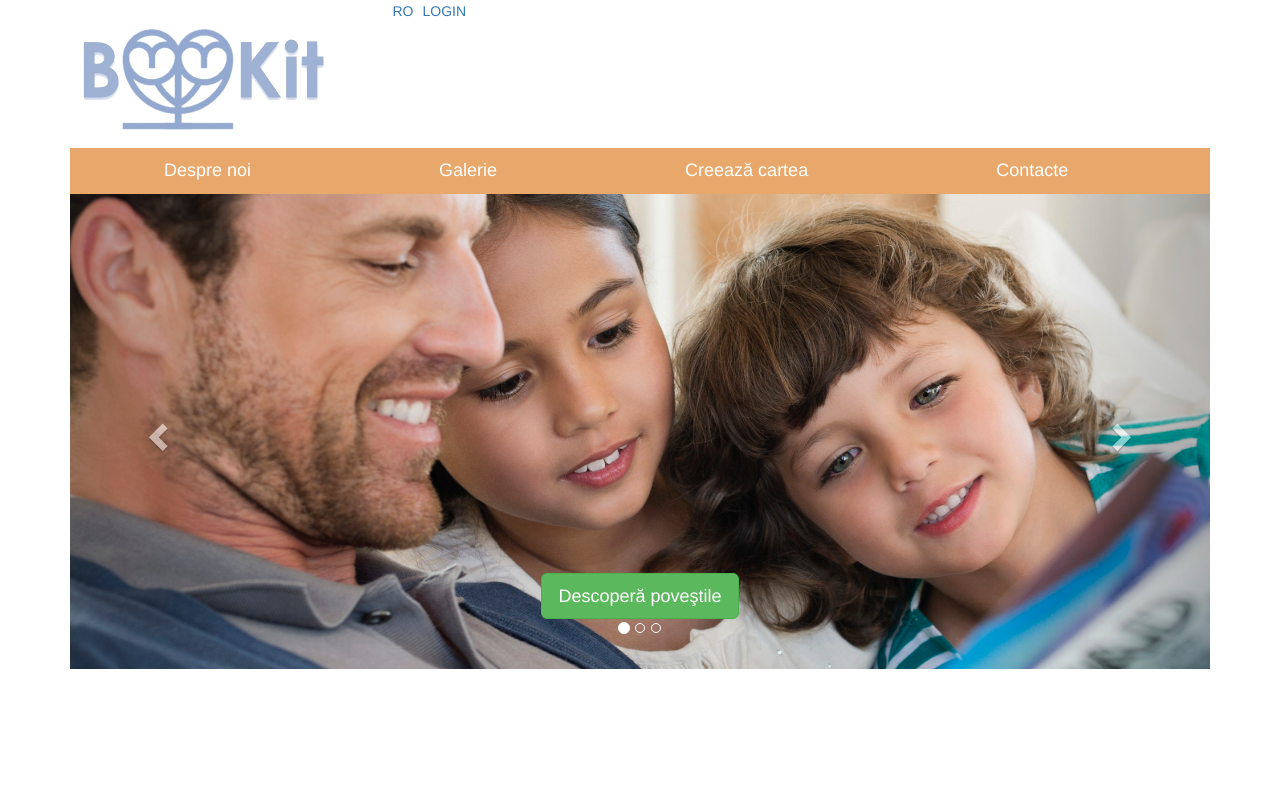
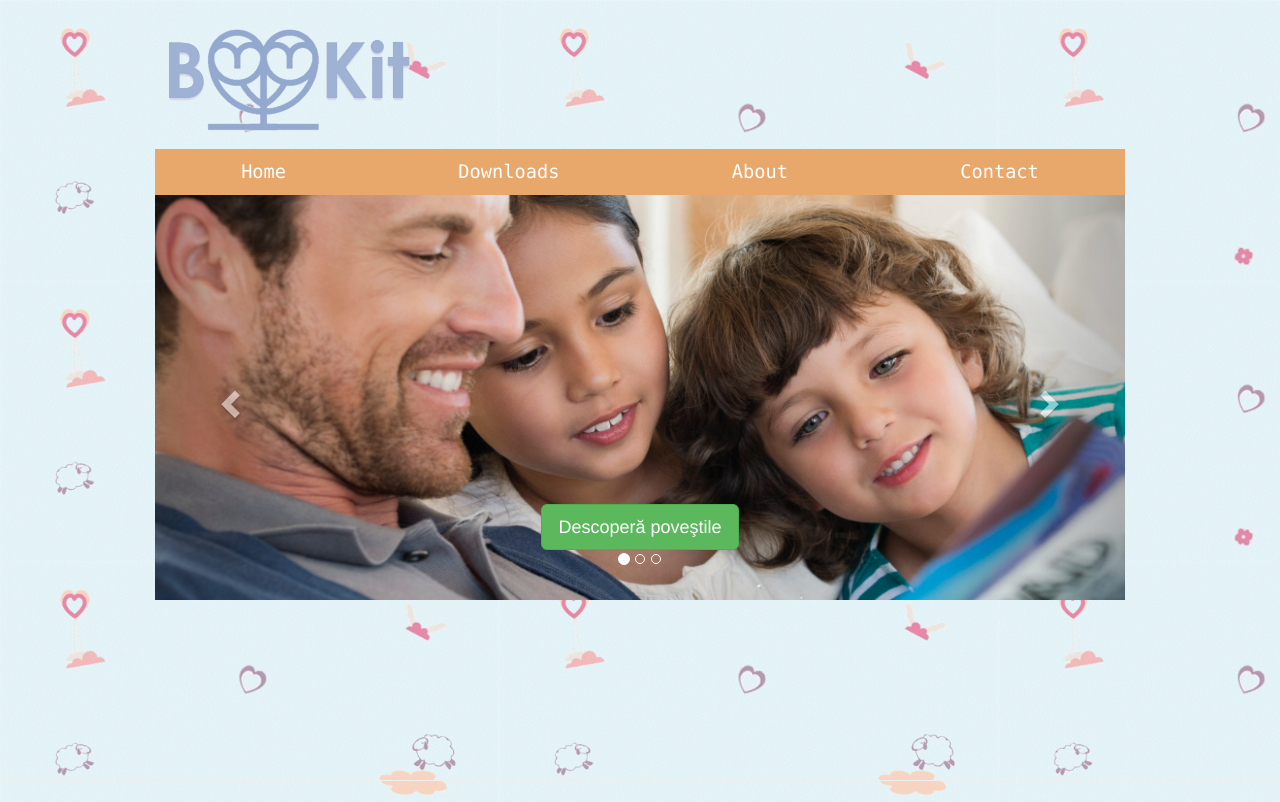
Before and after one commit to mark-graciov/bookit, a Django app: page / in a window 1280 px wide; the page is wider, and only the part inside the window is pictured. Shown: the top 802 px of that part. Before the commit the page ends 669 px from the top of that part, so only its background shows below. Run offline with Django 3.2, Linux system fonts and the light colour scheme; data that the repository does not hold is empty; parts of the project's set-up code (start-up, migrations or seed data) failed here and were passed over; some libraries are stand-ins or nearby versions.

Commit message:
Initial commit

```diff
--- a/bookit/wsgi.py
+++ b/bookit/wsgi.py
@@ -13,4 +13,7 @@ from django.core.wsgi import get_wsgi_application
 
 os.environ.setdefault("DJANGO_SETTINGS_MODULE", "bookit.settings")
 
+from whitenoise.django import DjangoWhiteNoise
+
 application = get_wsgi_application()
+application = DjangoWhiteNoise(application)
--- a/booksite/static/booksite/css/styles.css
+++ b/booksite/static/booksite/css/styles.css
@@ -1,14 +1,39 @@
+body {
+    font-family: "Times New Roman";
+}
+
 /* MENU */
+body{
+    background-size: 39%;
+    background-image: url("img/clouds.gif");
+    background-repeat: repeat;
+}
+nav{
+    font-family: 'Lucida Console';
+    font-size: 14pt;
+    font-style: bold;
+}
+#container{
+    width: 1000px;
+}
+
+/* languages */
+.flag-icon-ro {
+    background-image: url(../flags/1x1/ro.svg);
+}
+
 .menu {
-    list-style-type: none;
-    margin: 0;
-    padding: 0;
+
     overflow: hidden;
     background-color: #E8A86C;
 }
 
 .menu li {
     float: left;
+
+}
+.navbar-justified{
+
 }
 
 .menu a {
@@ -16,13 +41,12 @@
     color: white;
     text-align: center;
     padding: 3px 4px;
-    margin-left: 90px;
-    margin-right: 90px;
+
     text-decoration: none;
 }
 
 .menu a:hover:not(.active) {
-    background-color: #e4e4e4;
+    background-color: #eec298;
 }
 
 .active {
@@ -38,13 +62,15 @@
     border: 1px solid #b4bec2
 }
 
+#tales{
+    background-color: white;
+}
+
 .create-form {
     padding: 20px;
 }
 
-.body {
-    background-image: url('../img/nuage1.png');
-}
+
 
 .header2 {
     background-color: #ffffff;
@@ -68,8 +94,8 @@
 }
 
 .littleimg {
-    height: 100%;
-    width: 100%
+    height: 120%;
+    width: 120%
 }
 
 .logo {
@@ -214,3 +240,20 @@
 }
 
 /* CSS for '#despre_noi' template*/
+
+
+
+
+
+footer {
+    display: block;
+
+
+}
+#footer{
+    width: 1000px;
+
+}
+#footer-cont{
+    margin: 30px;
+}
--- a/booksite/templates/booksite/base.html
+++ b/booksite/templates/booksite/base.html
@@ -8,7 +8,6 @@
     <meta name="viewport" content="width=device-width, initial-scale=1">
     <!-- The above 3 meta tags *must* come first in the head; any other head content must come *after* these tags -->
     <title>Bookit</title>
-
     <!-- Bootstrap -->
     <link rel="stylesheet" href="https://maxcdn.bootstrapcdn.com/bootstrap/3.3.6/css/bootstrap.min.css"
           integrity="sha384-1q8mTJOASx8j1Au+a5WDVnPi2lkFfwwEAa8hDDdjZlpLegxhjVME1fgjWPGmkzs7" crossorigin="anonymous">
@@ -16,47 +15,39 @@
 
     <link href='http://fonts.googleapis.com/css?family=Berkshire+Swash' rel='stylesheet' type='text/css'>
     <link rel="stylesheet" href="http://maxcdn.bootstrapcdn.com/bootstrap/3.3.6/css/bootstrap.min.css">
+
 </head>
 
-<body style="background-image: url("C:/bookit/booksite/static/booksite/img/clouds.gif")">
+<body>
 
-<div class="container">
+<div class="container" id="container">
     <div class="row">
         <div class="col-md-3">
             <a class="nolink" href="{% url 'tale_list' %}">
                 <img src="{% static 'booksite/img/logotransp.png' %}" class="littleimg logo">
             </a>
         </div>
+        <div class="col-md-7">
+
+        </div>
         <div class="col-md-1">
 
-            <div class="row">
-
-                <div class="col-md-3">
-                    <img src="{% static 'booksite/img/logotransp.png' %}" class="littleimg logo">
-                </div>
-                <div class="col-md-6">
-                </div>
-                <div class="col-md-1">
-                    <a href="#">RO</a>
-                </div>
-                <div class="col-md-2">
-                    <a href="#">LOGIN</a>
-                </div>
-
-            </div>
-
-
+            <span class="flag-icon flag-icon-ro"></span>
         </div>
     </div>
 
 
     <div class="menu-container">
-        <ul class="menu">
-            <li><a class="active" href="#"><h4>Despre noi</h4></a></li>
-            <li><a href="#"><h4>Galerie</h4></a></li>
-            <li><a href="#"><h4>Creează cartea</h4></a></li>
-            <li><a href="#"><h4>Contacte</h4></a></li>
-        </ul>
+        <nav>
+                  <ul class="menu nav nav-justified">
+                    <li class="active"><a href="/">Home</a></li>
+
+
+                    <li><a href="">Downloads</a></li>
+                    <li><a href="/despre_noi">About</a></li>
+                    <li><a href="#">Contact</a></li>
+                  </ul>
+        </nav>
     </div>
 
 
@@ -76,5 +67,30 @@
     {% block last %}
     {% endblock %}
 </div>
+
+<div style="height: 60px"></div>
+<hr>
+<footer>
+    <div id="footer" class="container">
+        <div id="footer-cont" class="container">
+            <div class="row">
+                <div class="col-sm-5">
+                    <h5>Copyright &copy; "Bookit" 2016</h5>
+                </div>
+                <div class="col-md-2">
+                    <h4>Follow us on</h4>
+                </div>
+                <div class="col-sm-1">
+                    <a target="_blank" title="find us on Facebook" href="http://www.facebook.com/bookitmd"><img alt="follow me on facebook" src="//login.create.net/images/icons/user/facebook_30x30.png" border=0></a>
+                </div>
+                <div class="col-sm-1">
+                    <a target="_blank" title="follow me on twitter" href="http://www.twitter.com/PLACEHOLDER"><img alt="follow me on twitter" src="//login.create.net/images/icons/user/twitter_30x30.png" border=0></a>
+                </div>
+            </div>
+        </div>
+    </div>
+    <div style="height: 100px"></div>
+
+</footer>
 </body>
 </html>
--- a/booksite/templates/booksite/index.html
+++ b/booksite/templates/booksite/index.html
@@ -69,9 +69,8 @@
     <div id="taleDetailsDlg" class="modal fade" role="dialog">
         <div class="modal-dialog">
             <div class="modal-content">
-                BLA BLA BLA
+                Load unsuccessfull...
             </div>
-            <!-- /.modal-content -->
         </div>
     </div>
 
--- a/booksite/urls.py
+++ b/booksite/urls.py
@@ -7,4 +7,5 @@ urlpatterns = [
     url(r'^create-tale/(?P<tale_id>[0-9]+)$', views.create_tale, name='create_tale'),
     url(r'^download-tale/(?P<s_id>[a-z0-9]+)$', views.download_tale, name='download_tale'),
     url(r'^download-tale-doc/(?P<s_id>[a-z0-9]+)$', views.download_tale_doc, name='download_tale_doc'),
+    url(r'^despre_noi', views.despre_noi, name='about'),
 ]
--- a/booksite/views.py
+++ b/booksite/views.py
@@ -81,6 +81,8 @@ def download_tale(request, s_id):
     return render(request, 'booksite/download_tale.html', {'tale': tale, 's_id': s_id})
 
 
+
+
 def download_tale_doc(request, s_id):
     s_tuple = request.session[s_id]
     tale = Tale.objects.get(pk=s_tuple[0])
@@ -93,3 +95,6 @@ def download_tale_doc(request, s_id):
     response['Content-Length'] = file.tell()
     file.seek(0)
     return response
+
+def despre_noi(request):
+    return render(request, 'booksite/despre_noi.html', )
--- a/requirements.txt
+++ b/requirements.txt
@@ -1,4 +1,7 @@
 Django==1.9.7
 django-widget-tweaks==1.4.1
+gunicorn==19.6.0
 lxml==3.6.0
+pkg-resources==0.0.0
 python-docx==0.8.5
+whitenoise==3.2
--- /dev/null
+++ b/runtime.txt
@@ -0,0 +1 @@
+python-3.5.2
```
Also changed, not shown: bookit/settings.py (+12 -0 lines), booksite/templates/booksite/despre_noi.html (+16 -17 lines), bookit/static/booksite/styles.css (added), booksite/static/booksite/css/img/clouds.gif (renamed from booksite/static/booksite/img/clouds.gif), 3 other files.
